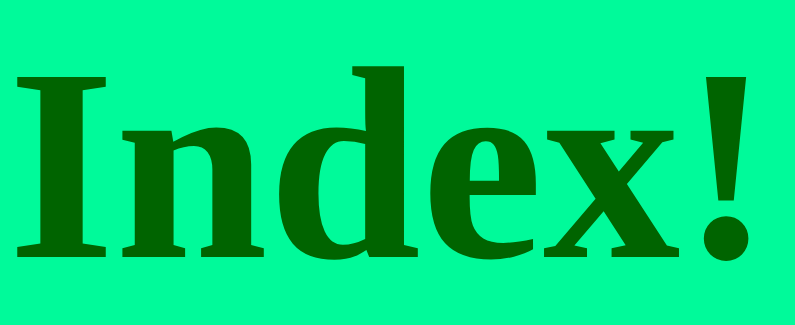
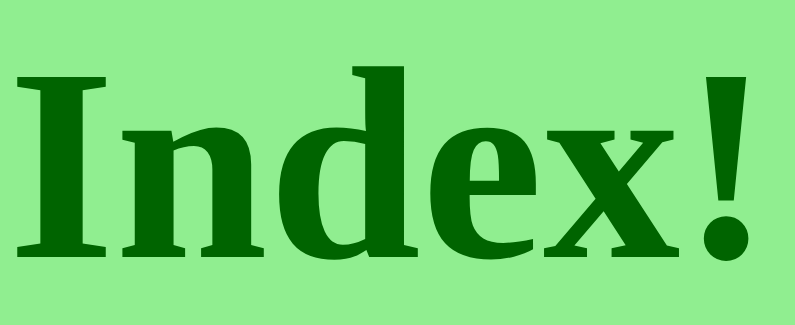
Before and after one commit to robpwatkins/web101_Rob_Watkins, a plain HTML site: page index.html in a window 1280 px wide. Shown: the part 178-503 px from the top of the page, without its empty margins (0-795 px from the left). Drawn offline with Linux system fonts and the light colour scheme.

Commit message:
flipped it and reversed it

```diff
--- a/index.html
+++ b/index.html
@@ -6,7 +6,7 @@
   <meta name="viewport" content="width=device-width, initial-scale=1.0">
   <style>
     body {
-      background: mediumspringgreen;
+      background: lightgreen;
     }
 
     h1 {
```
